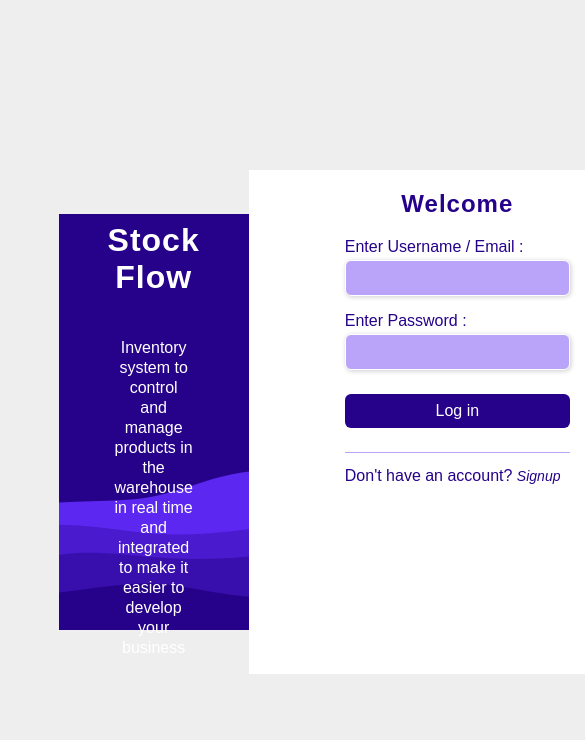
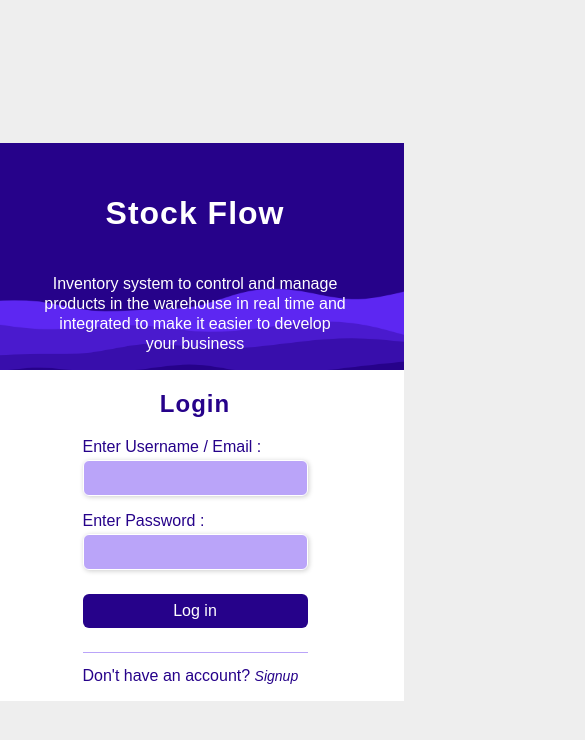
Before and after one commit to S-jenishPatel/Inventory-Management-App-Frontend, a React (Vite) app: page / in a window 390 px wide. Shown: the top 740 px of the page, 585 px wide, since content can reach past the window. Built offline with nearby package versions, Linux system fonts and the light colour scheme.

Commit message:
make landing page responsive

```diff
--- a/src/Landing Page/LandingPage.styles.css
+++ b/src/Landing Page/LandingPage.styles.css
@@ -4,6 +4,7 @@
   display: flex;
   justify-content: center;
   align-items: center;
+  padding-inline: 10vw;
 
   height: 100vh;
   width: 100vw;
@@ -16,8 +17,7 @@
 .landing-wrapper {
   display: grid;
   grid-template-columns: 1fr 1fr;
-
-  width: 70vw;
+  gap: 0;
 }
 
 .landing-div {
@@ -25,6 +25,7 @@
   background: url("../assets/layered-waves-haikei.png");
   background-repeat: no-repeat;
   background-position: center;
+  background-size: cover;
   text-align: center;
   color: var(--white);
 }
@@ -183,3 +184,12 @@
 .signup-page p span {
   font-style: italic;
 }
+
+@media screen and (max-width: 768px) {
+  .landing-wrapper {
+    grid-template-columns: 1fr;
+  }
+  .landing-container {
+    padding: 0;
+  }
+}
--- a/src/Landing Page/Login.jsx
+++ b/src/Landing Page/Login.jsx
@@ -57,7 +57,7 @@ function Login({ setShowLogin }) {
 
   return (
     <div className="login-page">
-      <h2>Welcome</h2>
+      <h2>Login</h2>
       <div>
         <label htmlFor="username">Enter Username / Email :</label>
         <input
--- a/src/index.css
+++ b/src/index.css
@@ -5,11 +5,16 @@
   --white: white;
 }
 
+*,
+*::before,
+*::after {
+  box-sizing: border-box;
+}
+
 html,
 body {
   margin: 0;
   padding: 0;
-  box-sizing: border-box;
   font-family: Arial, Helvetica, sans-serif;
   background-color: var(--greyBackground);
 }
```
